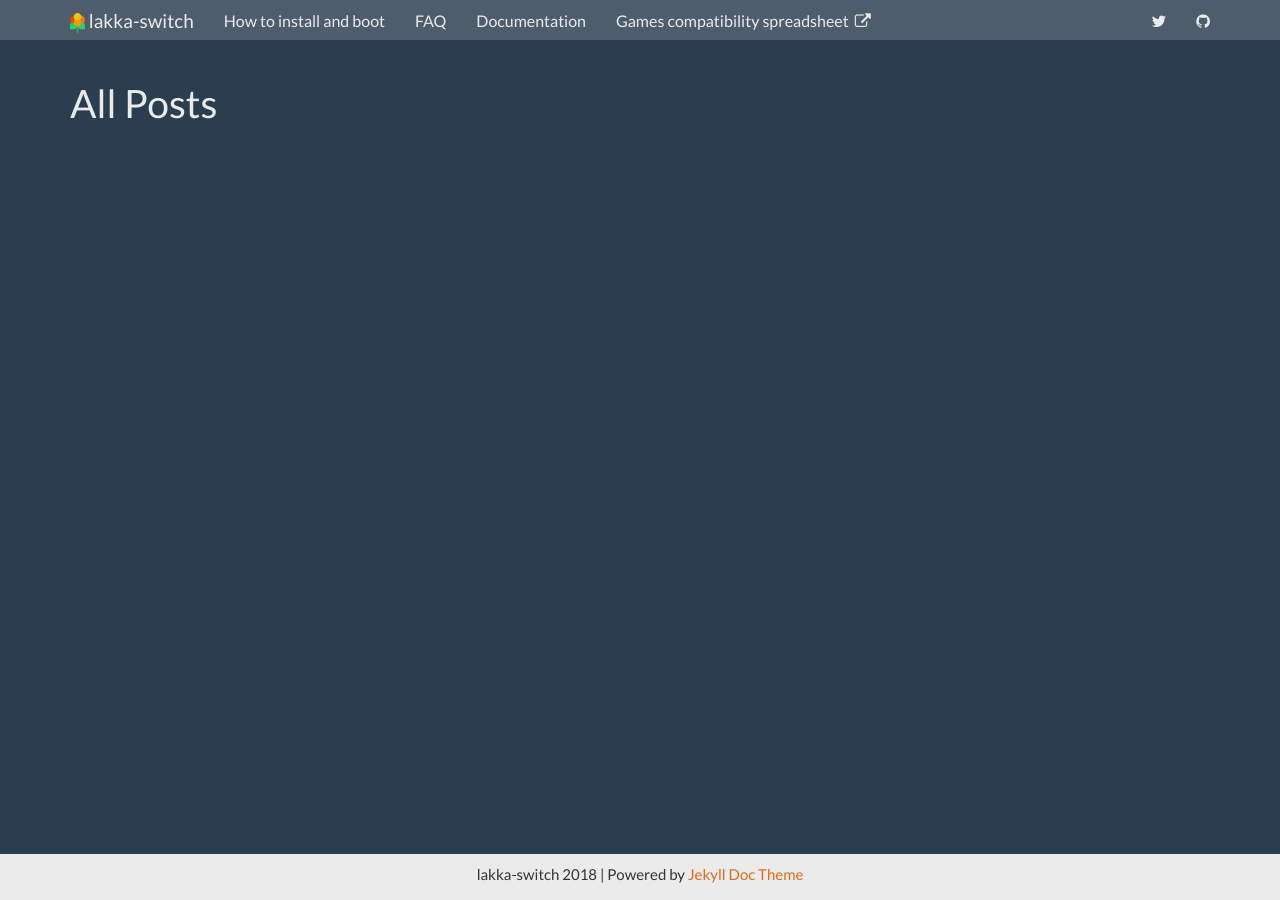
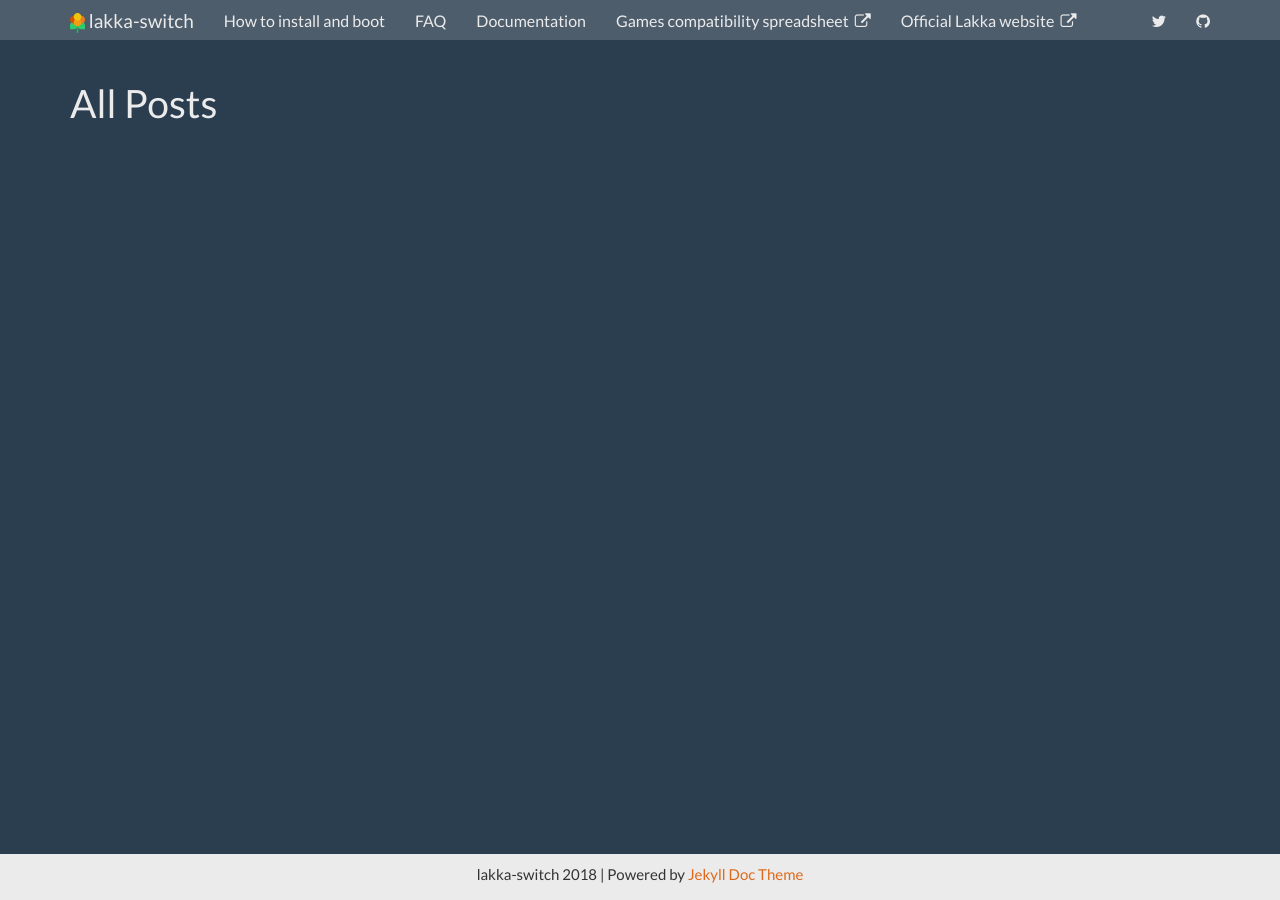
Before and after one commit to lakka-switch/documentation, a Jekyll site: the page built from allposts.html, in a window 1280 px wide. Built offline with Jekyll 4.4.1, drawn with Linux system fonts in a browser that asks for light colours; nearby versions of some CDN libraries.

Commit message:
Update topnav.html

```diff
--- a/_includes/topnav.html
+++ b/_includes/topnav.html
@@ -17,7 +17,9 @@
 	       <li><a href="{{ "/installation.html" | prepend: site.baseurl }}">FAQ</a></li>
                <li><a href="{{ "/docs/home/" | prepend: site.baseurl }}">Documentation</a></li>
 	       <li><a target="_blank" href="https://docs.google.com/spreadsheets/d/1criEgfpKh8ZFaXJ3ZtM3nJdtjaNpd-ERGEVIZVt3_dE/edit?usp=sharing">Games compatibility spreadsheet&nbsp;&nbsp;<i class="fa fa-external-link" aria-hidden="true"></i></a></li>
-               <!--<li {% if page.sectionid=='blog' %} class="active" {% endif %}><a href="{{ site.posts.first.url | prepend: site.baseurl }}">Blog</a></li>-->
+	       <li><a target="_blank" href="https://lakka.tv/">Official Lakka website&nbsp;&nbsp;<i class="fa fa-external-link" aria-hidden="true"></i></a></li>
+
+		    <!--<li {% if page.sectionid=='blog' %} class="active" {% endif %}><a href="{{ site.posts.first.url | prepend: site.baseurl }}">Blog</a></li>-->
             </ul>
             <div class="navbar-right">
                 <!--<form class="navbar-form navbar-left">
```
